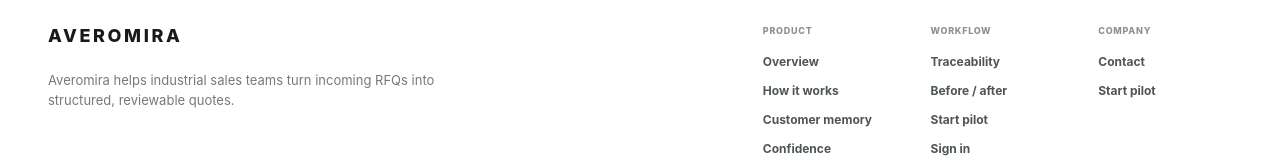
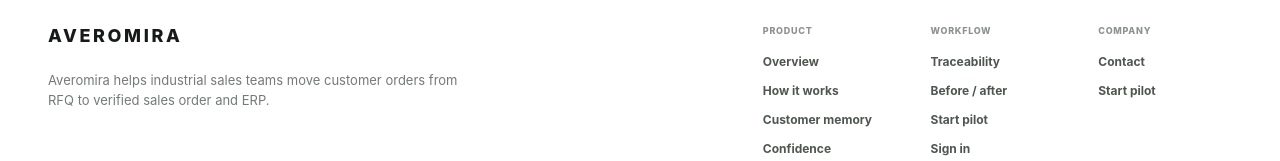
Before and after one commit to miromnb-coder/Rivora, a Next.js app: page / in a window 1280 px wide. Shown: the part 9587-9748 px from the top of the page. Built offline with nearby package versions, Linux system fonts and the light colour scheme; no server answers.

Commit message:
feat: update footer positioning for end-to-end workflow

```diff
--- a/components/marketing/MarketingFooter.tsx
+++ b/components/marketing/MarketingFooter.tsx
@@ -10,7 +10,7 @@ export function MarketingFooter({ locale }: { locale: Locale }) {
         <div className="footer-v2-top">
           <div className="footer-v2-brand">
             <RivoraMark className="text-[#132018]" />
-            <p>{fi ? "Averomira auttaa teollisia myyntitiimejä muuttamaan saapuvat tarjouspyynnöt rakenteisiksi, tarkistettaviksi tarjouksiksi." : "Averomira helps industrial sales teams turn incoming RFQs into structured, reviewable quotes."}</p>
+            <p>{fi ? "Averomira auttaa teollisia myyntitiimejä viemään asiakastilaukset tarjouspyynnöstä tarkistetuksi myyntitilaukseksi ja ERP:iin." : "Averomira helps industrial sales teams move customer orders from RFQ to verified sales order and ERP."}</p>
           </div>
           <div className="footer-v2-links">
             <div>
```
